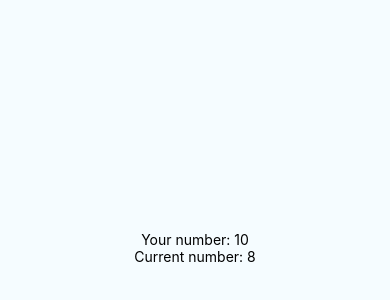
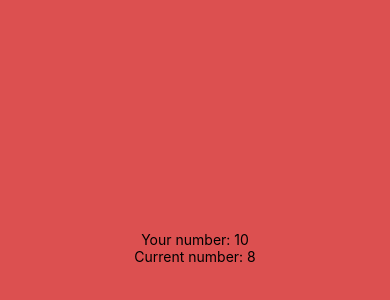
Before and after one commit to anthony-xiao/foodLine, a React Native app: screen / in a window 390 px wide. Shown: the part 174-474 px from the top of the page. Built offline with nearby package versions, Linux system fonts and the light colour scheme.

Commit message:
added realm

```diff
--- a/package.json
+++ b/package.json
@@ -10,6 +10,7 @@
     "react": "16.4.1",
     "react-native": "0.56.0",
     "react-redux": "^5.0.7",
+    "realm": "^2.14.2",
     "redux": "^4.0.0",
     "redux-thunk": "^2.3.0"
   },
--- a/styles.js
+++ b/styles.js
@@ -5,6 +5,6 @@ export default StyleSheet.create({
     flex: 1,
     justifyContent: 'center',
     alignItems: 'center',
-    backgroundColor: '#F5FCFF'
+    backgroundColor: '#DC5050'
   }
 })
```
Also changed, not shown: db.js (added), 5 other files (tests, documents, lock files or other folders).
